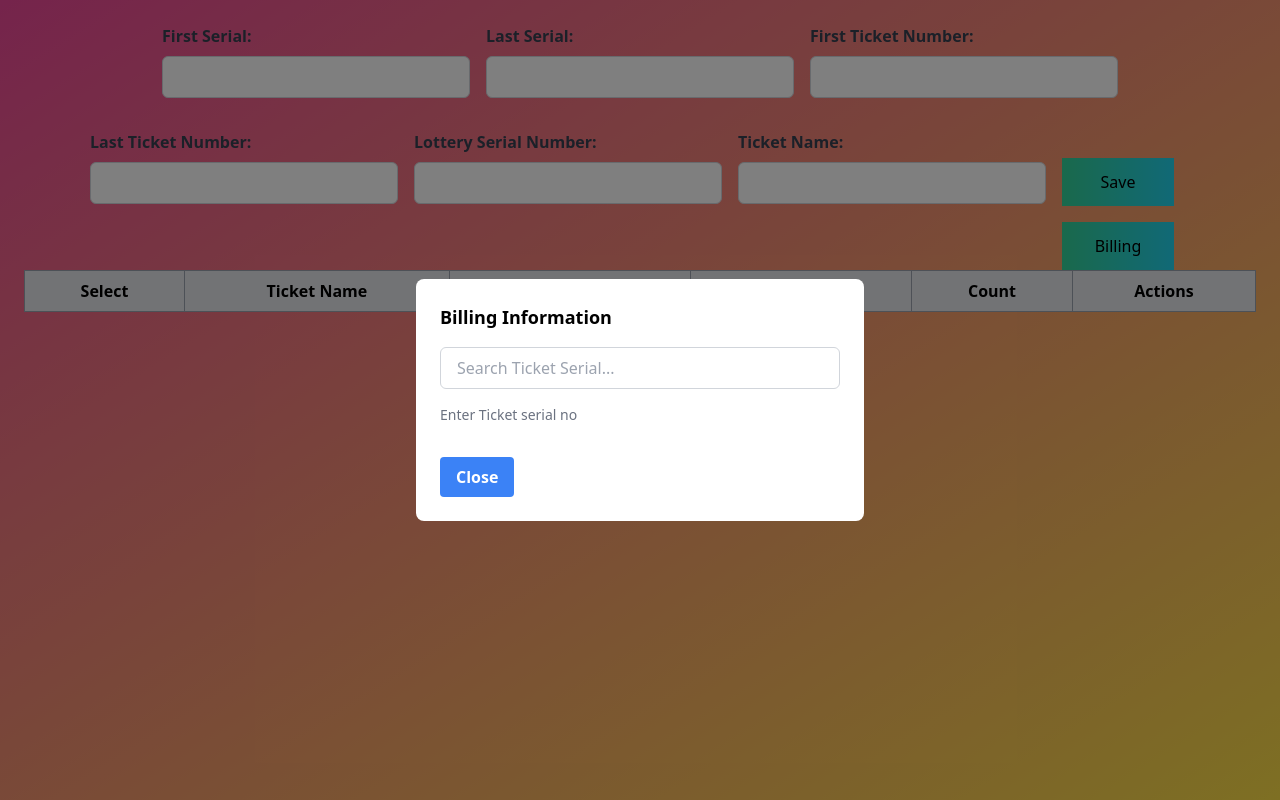
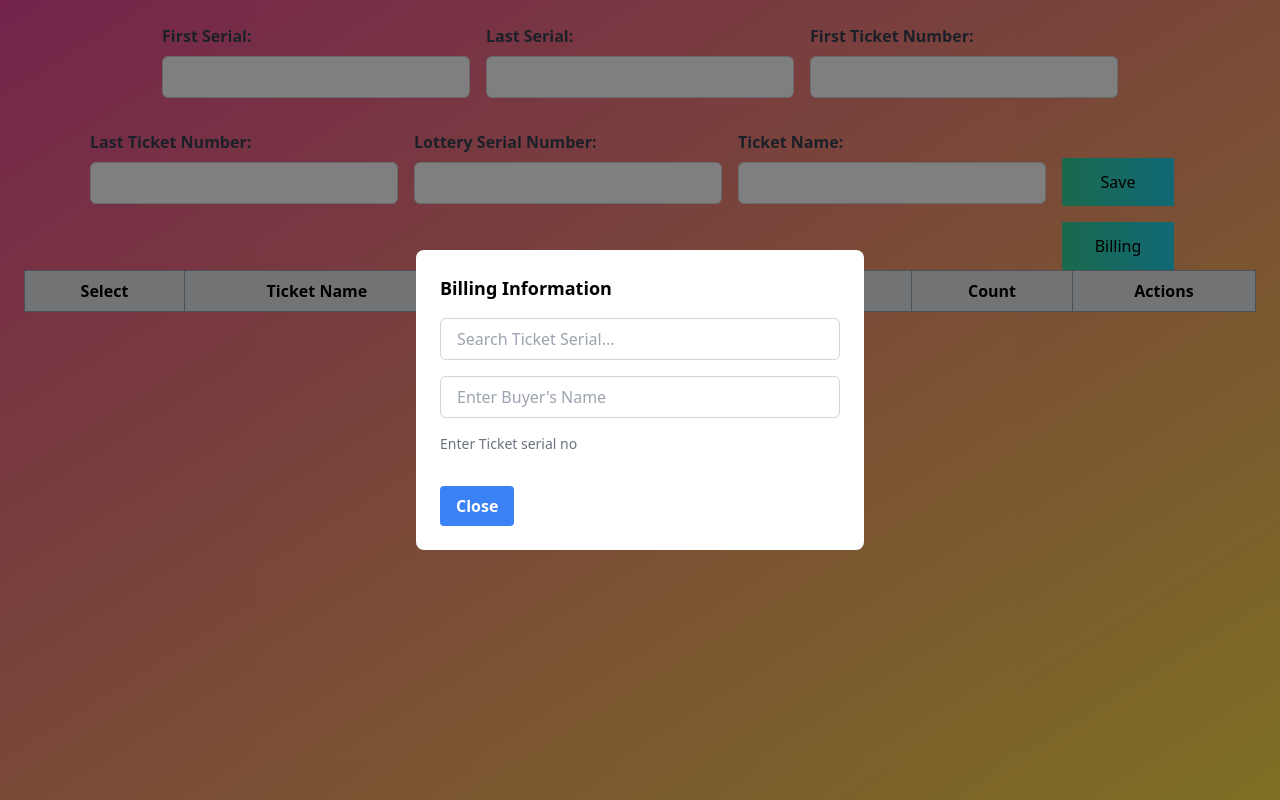
Before and after one commit to Rmx1921/dl, a React (Vite) app: page / in a window 1280 px wide. Both pictures are taken after a click on the button "Billing". Built offline with nearby package versions, Linux system fonts and the light colour scheme; what @react-pdf/renderer would draw is missing.

Commit message:
feat: commit before v1 release

```diff
--- a/src/components/BillingModal.jsx
+++ b/src/components/BillingModal.jsx
@@ -7,6 +7,7 @@ const BillingModal = ({ isOpen, onClose }) => {
     const [searchResults, setSearchResults] = useState({});
     const [allTickets, setAllTickets] = useState([]);
     const [selectedTickets, setSelectedTickets] = useState(new Set());
+    const [buyerName, setBuyerName] = useState('');
 
     useEffect(() => {
         async function fetchTickets() {
@@ -26,6 +27,11 @@ const BillingModal = ({ isOpen, onClose }) => {
     }, [searchQuery]);
 
     const searchTickets = () => {
+        if (searchQuery.trim() === '') {
+            setSearchResults({});
+            return;
+        }
+
         const searchQueryLowerCase = searchQuery.toLowerCase();
         const filteredTickets = allTickets.filter(ticket => {
             return (
@@ -50,6 +56,10 @@ const BillingModal = ({ isOpen, onClose }) => {
 
     const handleSearchInputChange = (event) => {
         setSearchQuery(event.target.value);
+    };
+
+    const handleBuyerNameChange = (event) => {
+        setBuyerName(event.target.value);
     };
 
     const handleLoadMore = () => {
@@ -84,7 +94,7 @@ const BillingModal = ({ isOpen, onClose }) => {
         return acc;
     }, {});
 
-    const downloadLink = usePDFSlip(selectedTicketSummary);
+    const downloadLink = usePDFSlip(selectedTicketSummary, buyerName);
 
     return (
         isOpen && (
@@ -97,6 +107,15 @@ const BillingModal = ({ isOpen, onClose }) => {
                             placeholder="Search Ticket Serial..."
                             value={searchQuery}
                             onChange={handleSearchInputChange}
+                            className="w-full px-4 py-2 border border-gray-300 rounded-md"
+                        />
+                    </div>
+                    <div className="mb-4">
+                        <input
+                            type="text"
+                            placeholder="Enter Buyer's Name"
+                            value={buyerName}
+                            onChange={handleBuyerNameChange}
                             className="w-full px-4 py-2 border border-gray-300 rounded-md"
                         />
                     </div>
@@ -134,7 +153,7 @@ const BillingModal = ({ isOpen, onClose }) => {
                     )}
 
                     <div className='mt-4'>
-                        {selectedTickets.size > 0 && downloadLink}
+                        {selectedTickets.size > 0 && buyerName.trim() !== '' && downloadLink}
                     </div>
 
                     <button onClick={onClose} className="mt-4 bg-blue-500 hover:bg-blue-700 text-white font-bold py-2 px-4 rounded">
--- a/src/components/SlipDocument.jsx
+++ b/src/components/SlipDocument.jsx
@@ -10,7 +10,7 @@ const styles = StyleSheet.create({
     textCenter: { textAlign: 'center' }
 });
 
-const SlipDocument = ({ ticketSummary, currentDateTime }) => (
+const SlipDocument = ({ ticketSummary, currentDateTime,name}) => (
     <Document>
         <Page size="A4" style={styles.page}>
             <View style={[styles.section, styles.header]}>
@@ -20,7 +20,7 @@ const SlipDocument = ({ ticketSummary, currentDateTime }) => (
             <View style={styles.section}>
                 <Text>Date: {currentDateTime.toLocaleDateString()}</Text>
                 <Text>Time: {currentDateTime.toLocaleTimeString()}</Text>
-                <Text>Name: xxxxx</Text>
+                <Text>Name: {name}</Text>
                 <Text>Mob: 8848780005</Text>
             </View>
             <View style={styles.borderBottom} />
--- a/src/components/usePDFSlip.jsx
+++ b/src/components/usePDFSlip.jsx
@@ -2,7 +2,7 @@ import React, { useMemo, useState } from 'react';
 import { PDFDownloadLink, PDFViewer } from '@react-pdf/renderer';
 import SlipDocument from './SlipDocument';
 
-const usePDFSlip = (ticketSummary, fileName = 'print-slip.pdf') => {
+const usePDFSlip = (ticketSummary,buyerName,fileName = 'print-slip.pdf') => {
     const [showModal, setShowModal] = useState(false);
     const [currentDateTime, setCurrentDateTime] = useState(new Date());
 
@@ -12,7 +12,7 @@ const usePDFSlip = (ticketSummary, fileName = 'print-slip.pdf') => {
     };
 
     const document = useMemo(() => (
-        <SlipDocument ticketSummary={ticketSummary} currentDateTime={currentDateTime} />
+        <SlipDocument ticketSummary={ticketSummary} currentDateTime={currentDateTime} name={buyerName}/>
     ), [ticketSummary, currentDateTime]);
 
     return (
```
